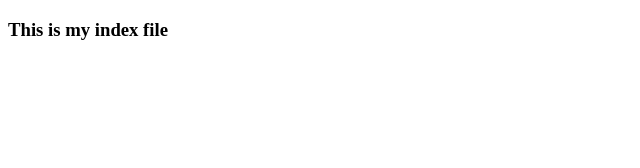
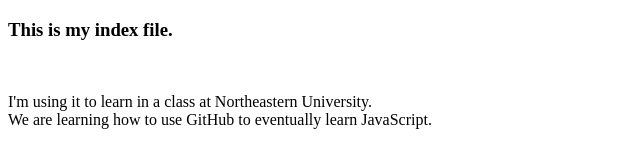
Before and after one commit to megmckee/github.io, a plain HTML site: page index.html in a window 1280 px wide. Shown: the whole page, without its empty margins (0-640 px from the left). Drawn offline with Linux system fonts and the light colour scheme.

```diff
--- a/index.html
+++ b/index.html
@@ -1,2 +1,16 @@
 <!DOCTYPE html>
-<h3>This is my index file</h3><br>
+<html>
+<head>
+<style>
+
+
+
+</style>
+</head>
+<body>
+<h3>This is my index file.</h3><br>
+<p>I'm using it to learn in a class at Northeastern University.<br>
+	We are learning how to use GitHub to eventually learn JavaScript.</p>
+
+
+</body>
```
